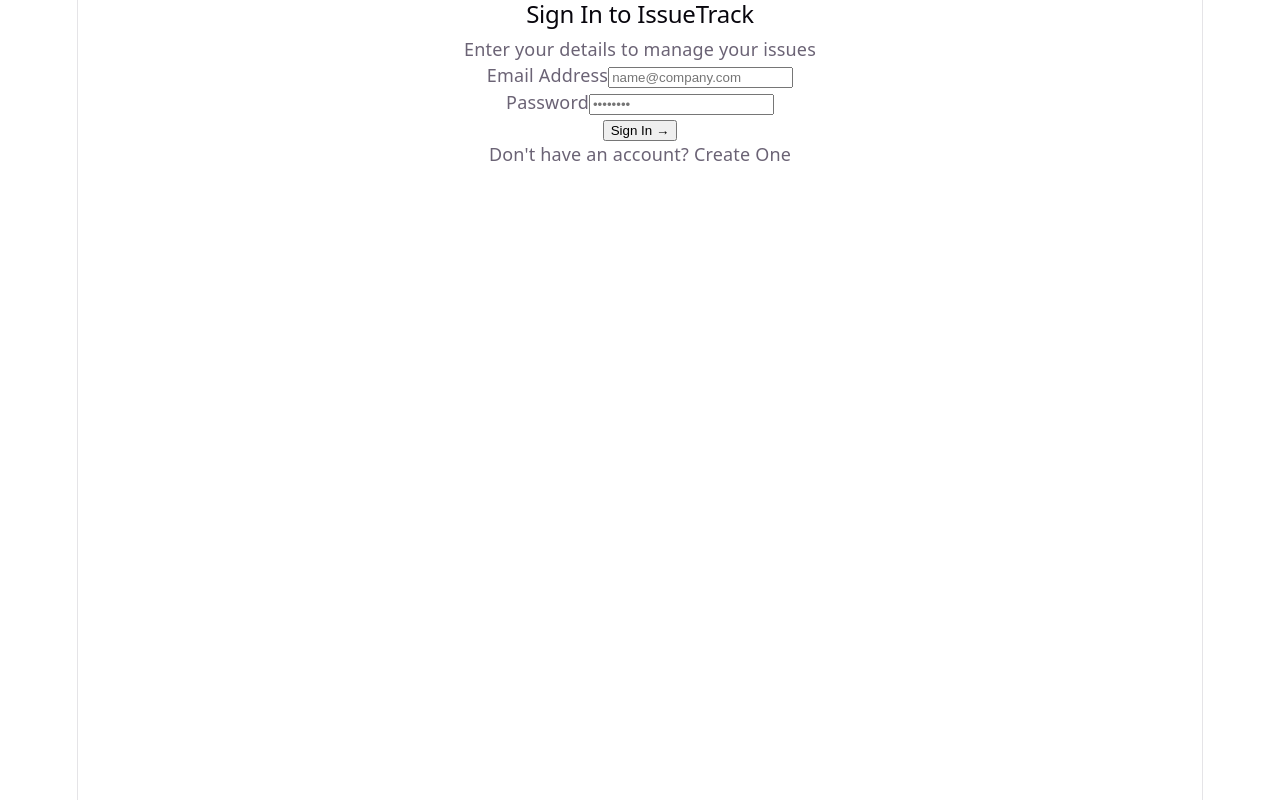
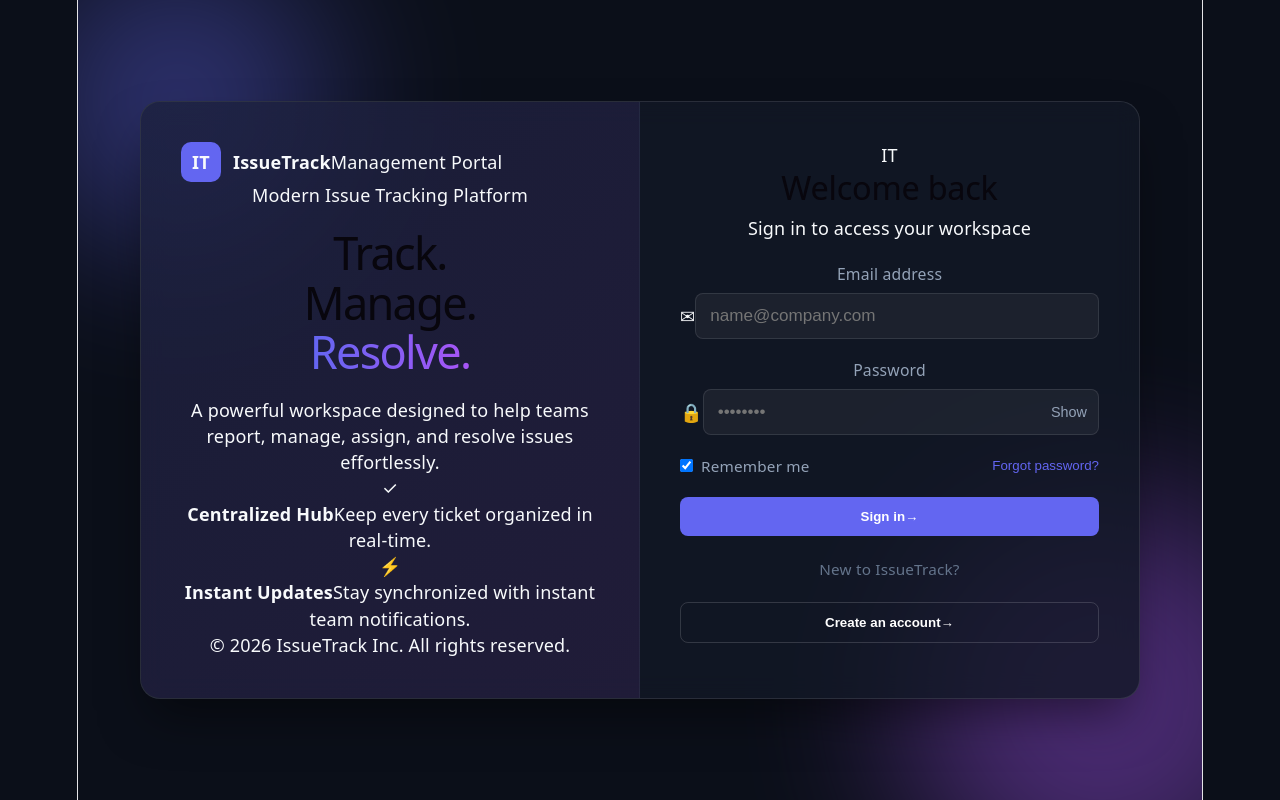
Before and after one commit to virtualanil/issues, a React (Vite) app: page / in a window 1280 px wide. Built offline with nearby package versions, Linux system fonts and the light colour scheme; no server answers.

Commit message:
Refactor App component and integrate auth state

```diff
--- a/src/App.jsx
+++ b/src/App.jsx
@@ -1,67 +1,42 @@
-import { useState } from "react";
-import { signInWithEmailAndPassword } from "firebase/auth";
+import { useState, useEffect } from "react";
+import { onAuthStateChanged } from "firebase/auth";
 import { auth } from "./firebase";
+import Login from "./Login";
+import Register from "./Register";
+import Dashboard from "./Dashboard";
+import "./App.css";
 
-function Login({ onRegister }) {
-  const [email, setEmail] = useState("");
-  const [password, setPassword] = useState("");
-  const [loading, setLoading] = useState(false);
-  const [error, setError] = useState("");
+function App() {
+  const [user, setUser] = useState(null);
+  const [loading, setLoading] = useState(true);
+  const [showRegister, setShowRegister] = useState(false);
 
-  const handleLogin = async (e) => {
-    e.preventDefault();
-    setError("");
-    try {
-      setLoading(true);
-      await signInWithEmailAndPassword(auth, email.trim(), password);
-    } catch (err) {
-      setError("Invalid credentials. Please check your details.");
+  useEffect(() => {
+    const unsubscribe = onAuthStateChanged(auth, (currentUser) => {
+      setUser(currentUser);
       setLoading(false);
-    }
-  };
+    });
+    return () => unsubscribe();
+  }, []);
 
-  return (
-    <div className="auth-wrapper">
-      <div className="auth-box">
-        <h2>Sign In to IssueTrack</h2>
-        <p className="auth-subtitle">Enter your details to manage your issues</p>
+  if (loading) {
+    return (
+      <div className="loading-screen">
+        <div className="spinner"></div>
+        <p>Initializing IssueTrack Portal...</p>
+      </div>
+    );
+  }
 
-        {error && <div className="alert-error">{error}</div>}
+  if (user) {
+    return <Dashboard user={user} />;
+  }
 
-        <form onSubmit={handleLogin}>
-          <div className="input-group">
-            <label>Email Address</label>
-            <input
-              type="email"
-              placeholder="name@company.com"
-              value={email}
-              onChange={(e) => setEmail(e.target.value)}
-              required
-            />
-          </div>
-
-          <div className="input-group">
-            <label>Password</label>
-            <input
-              type="password"
-              placeholder="••••••••"
-              value={password}
-              onChange={(e) => setPassword(e.target.value)}
-              required
-            />
-          </div>
-
-          <button type="submit" className="auth-btn" disabled={loading}>
-            {loading ? "Signing in..." : "Sign In →"}
-          </button>
-        </form>
-
-        <div className="auth-footer">
-          Don't have an account? <span onClick={onRegister}>Create One</span>
-        </div>
-      </div>
-    </div>
+  return showRegister ? (
+    <Register onBackToLogin={() => setShowRegister(false)} />
+  ) : (
+    <Login onRegister={() => setShowRegister(true)} />
   );
 }
 
-export default Login;
+export default App;
```
